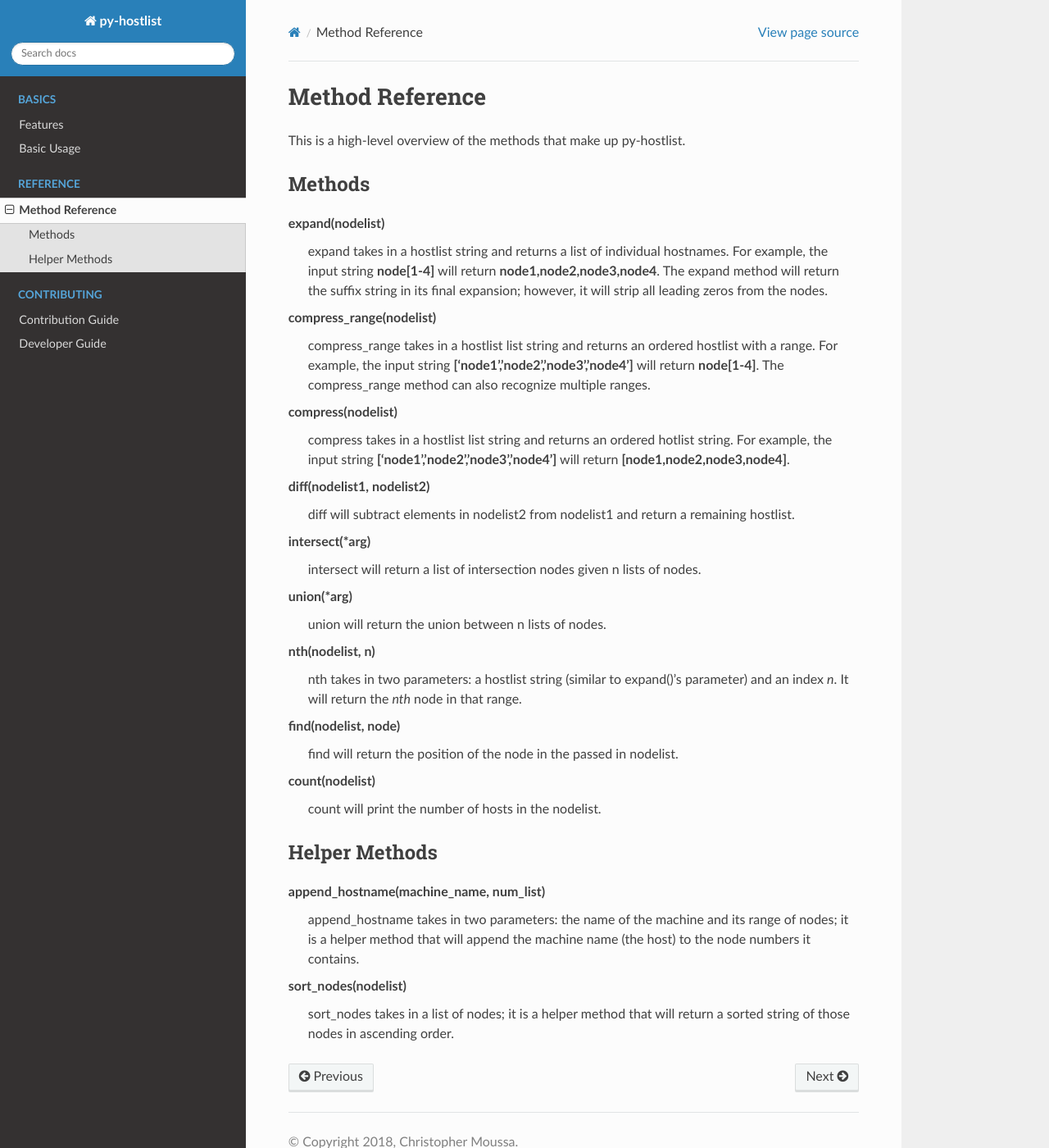
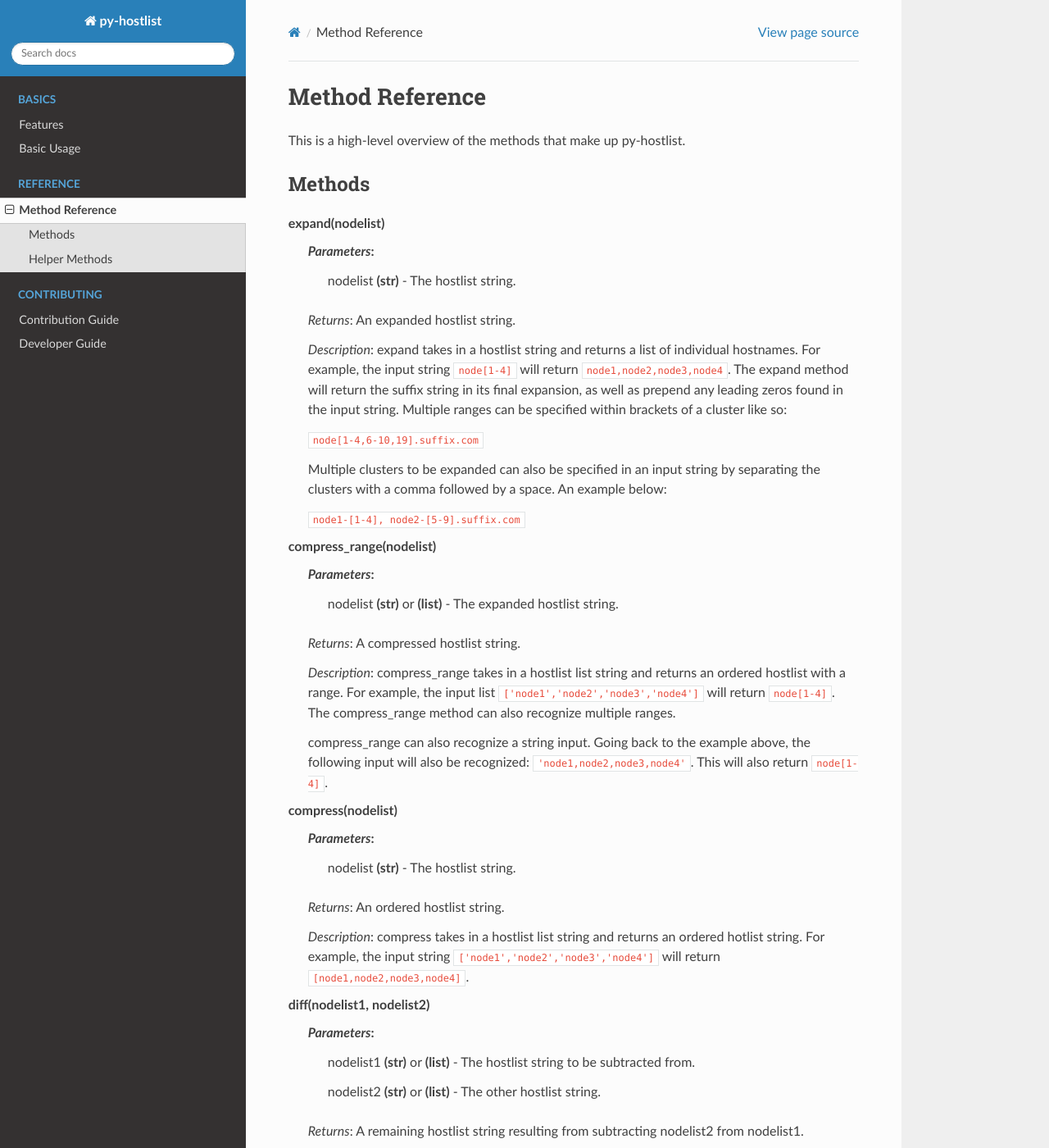
Before and after one commit to LLNL/py-hostlist, a Sphinx documentation site: the page built from docs/command_reference.rst, in a window 1280 px wide and 1400 px high. Shown: the whole window at 82% size. Built offline with Sphinx 7.4.7 and the Read the Docs theme 2.0.0, drawn with Linux system fonts in a browser that asks for light colours; some of the changed text lies outside the part shown.

Commit message:
Added more detailed descriptions to methods in command_reference.rst as well as fixed error in description of diff() method in README.

```diff
--- a/docs/command_reference.rst
+++ b/docs/command_reference.rst
@@ -9,38 +9,108 @@ Methods
 -------
 
 **expand(nodelist)**
- expand takes in a hostlist string and returns a list of individual hostnames. For example, the       input string **node[1-4]** will return **node1,node2,node3,node4**. The expand method will return the suffix string in its final expansion; however, it will strip all leading zeros from the nodes.
+ *Parameters*:
+  nodelist **(str)** - The hostlist string.
+
+ *Returns*: An expanded hostlist string.
+
+ *Description*: expand takes in a hostlist string and returns a list of individual hostnames. For example, the input string ``node[1-4]`` will return ``node1,node2,node3,node4``. The expand method will return the suffix string in its final expansion, as well as prepend any leading zeros found in the input string. Multiple ranges can be specified within brackets of a cluster like so:
+
+ ``node[1-4,6-10,19].suffix.com``
+
+ Multiple clusters to be expanded can also be specified in an input string by separating the clusters with a comma followed by a space. An example below:
+
+ ``node1-[1-4], node2-[5-9].suffix.com``
 
 **compress_range(nodelist)**
- compress_range takes in a hostlist list string and returns an ordered hostlist with a range. For example, the input string **['node1','node2','node3','node4']** will return **node[1-4]**. The compress_range method can also recognize multiple ranges.
+ *Parameters*:
+  nodelist **(str)** or **(list)** - The expanded hostlist string.
+
+ *Returns*: A compressed hostlist string.
+
+ *Description*: compress_range takes in a hostlist list string and returns an ordered hostlist with a range. For example, the input list ``['node1','node2','node3','node4']`` will return ``node[1-4]``. The compress_range method can also recognize multiple ranges.
+
+ compress_range can also recognize a string input. Going back to the example above, the following input will also be recognized: ``'node1,node2,node3,node4'``. This will also return ``node[1-4]``.
 
 **compress(nodelist)**
- compress takes in a hostlist list string and returns an ordered hotlist string. For example, the input string **['node1','node2','node3','node4']** will return **[node1,node2,node3,node4]**.
+ *Parameters*:
+  nodelist **(str)** - The hostlist string.
+
+ *Returns*: An ordered hostlist string.
+
+ *Description*: compress takes in a hostlist list string and returns an ordered hotlist string. For example, the input string ``['node1','node2','node3','node4']`` will return ``[node1,node2,node3,node4]``.
 
 **diff(nodelist1, nodelist2)**
- diff will subtract elements in nodelist2 from nodelist1 and return a remaining hostlist.
+ *Parameters*:
+  nodelist1 **(str)** or **(list)** - The hostlist string to be subtracted from.
+
+  nodelist2 **(str)** or **(list)** - The other hostlist string.
+
+ *Returns*: A remaining hostlist string resulting from subtracting nodelist2 from nodelist1.
+
+ *Description*: diff will subtract elements in nodelist2 from nodelist1 and return a remaining hostlist. It accepts both string and list inputs.
 
 **intersect(\*arg)**
- intersect will return a list of intersection nodes given n lists of nodes.
+ *Parameters*:
+  hostlist strings **(str)** or **(list)** - Any number of nodelists to be intersected.
 
-**union(\*arg)**
- union will return the union between n lists of nodes.
+ *Returns*: An intersecting hostlist string from all hostlist args.
+
+ *Description*: intersect will return a list of intersection nodes given n lists of nodes. It will sort the nodes in ascending order upon returning.
+
+**union_nodes(\*arg)**
+ *Parameters*:
+  hostlist strings **(str)** or **(list)** - Any number of nodelists to be combined.
+
+ *Returns*: A union hostlist string from all hostlist args.
+
+ *Description*: union will return the union between n lists of nodes. It will sort the nodes in ascending order upon returning.
 
 **nth(nodelist, n)**
- nth takes in two parameters: a hostlist string (similar to expand()'s parameter) and an index *n*. It will return the *nth* node in that range.
+ *Parameters*:
+  hostlist string **(str)**
+  n
+
+ *Returns*: The host at the specified index.
+
+ *Description*: nth takes in two parameters: a hostlist string (similar to expand()'s parameter) and an index *n*. It will return the *nth* node in that range.
 
 **find(nodelist, node)**
- find will return the position of the node in the passed in nodelist.
+ *Parameters*:
+  nodelist **(str)** or **(list)** - The hostlist string.
+
+  node **(str)** - The host to be searched inside of the hostlist string.
+
+ *Returns*: The position of the host within the hostlist string.
+
+ *Description*: find will return the position of the node in the input nodelist.
 
 **count(nodelist)**
- count will print the number of hosts in the nodelist.
+ *Parameters*:
+  nodelist **(str)** or **(list)** - The hostlist string.
+
+ *Returns*: The number of nodes in the hostlist string.
+
+ *Description*: count will print the number of hosts in the nodelist. The input can accept a hostlist that is already expanded or one that contains ranges. For example, the input ``node[1-5]`` will return ``5``.
 
 --------------
 Helper Methods
 --------------
 
 **append_hostname(machine_name, num_list)**
- append_hostname takes in two parameters: the name of the machine and its range of nodes; it is a helper method that will append the machine name (the host) to the node numbers it contains.
+ *Parameters*:
+  machine_name **(str)** - The name of the cluster.
+
+  num_list **(list)** - The list of nodes to be appended to the cluster name.
+
+ *Returns*: A hostlist string with the hostname and node numbers.
+
+ *Description*: append_hostname takes in two parameters: the name of the machine and its range of nodes; it is a helper method that will append the machine name (the host) to the node numbers it contains.
 
 **sort_nodes(nodelist)**
- sort_nodes takes in a list of nodes; it is a helper method that will return a sorted string of those nodes in ascending order.
+ *Parameters*:
+  nodelist **(str)** - The hostlist string.
+
+ *Returns*: The hostlist string in ascending order.
+
+ *Description*: sort_nodes takes in a list of nodes; it is a helper method that will return a sorted string of those nodes in ascending order.
```
Also changed, not shown: README.md (+1 -1 lines).
